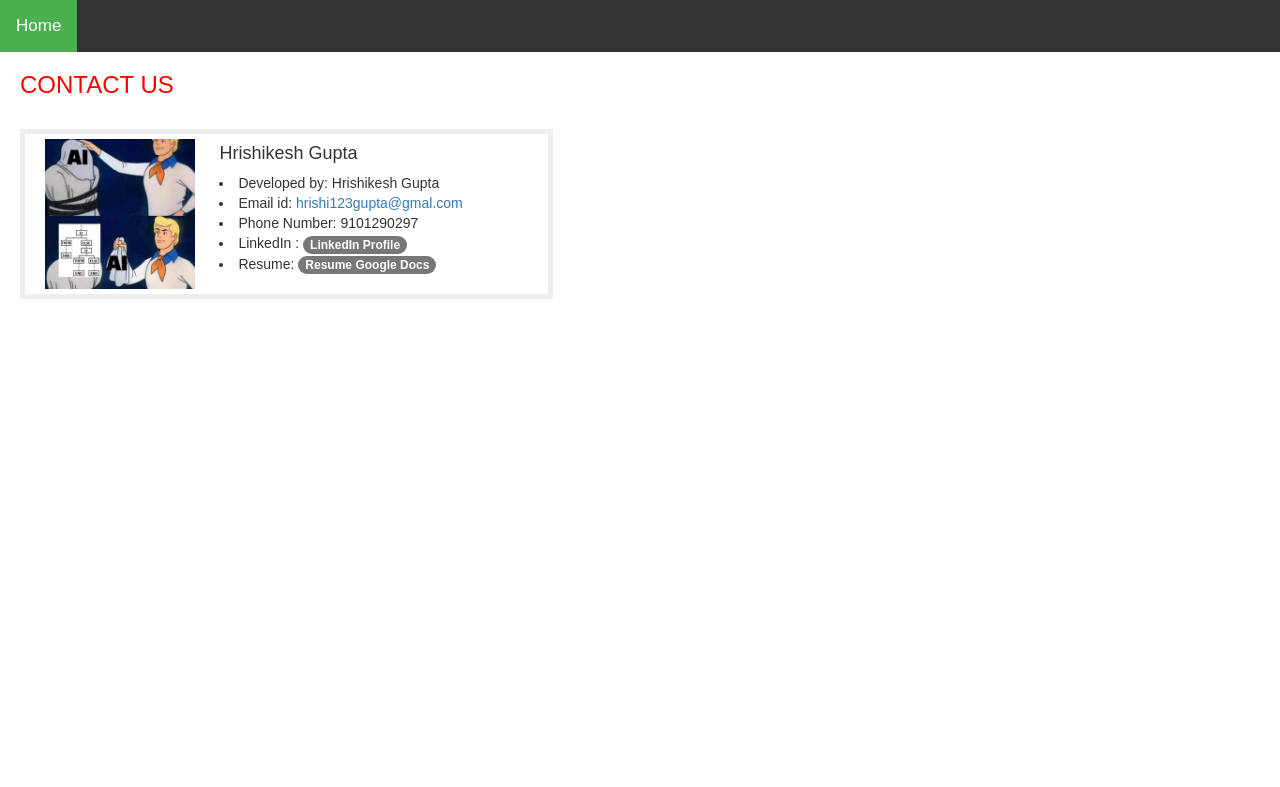
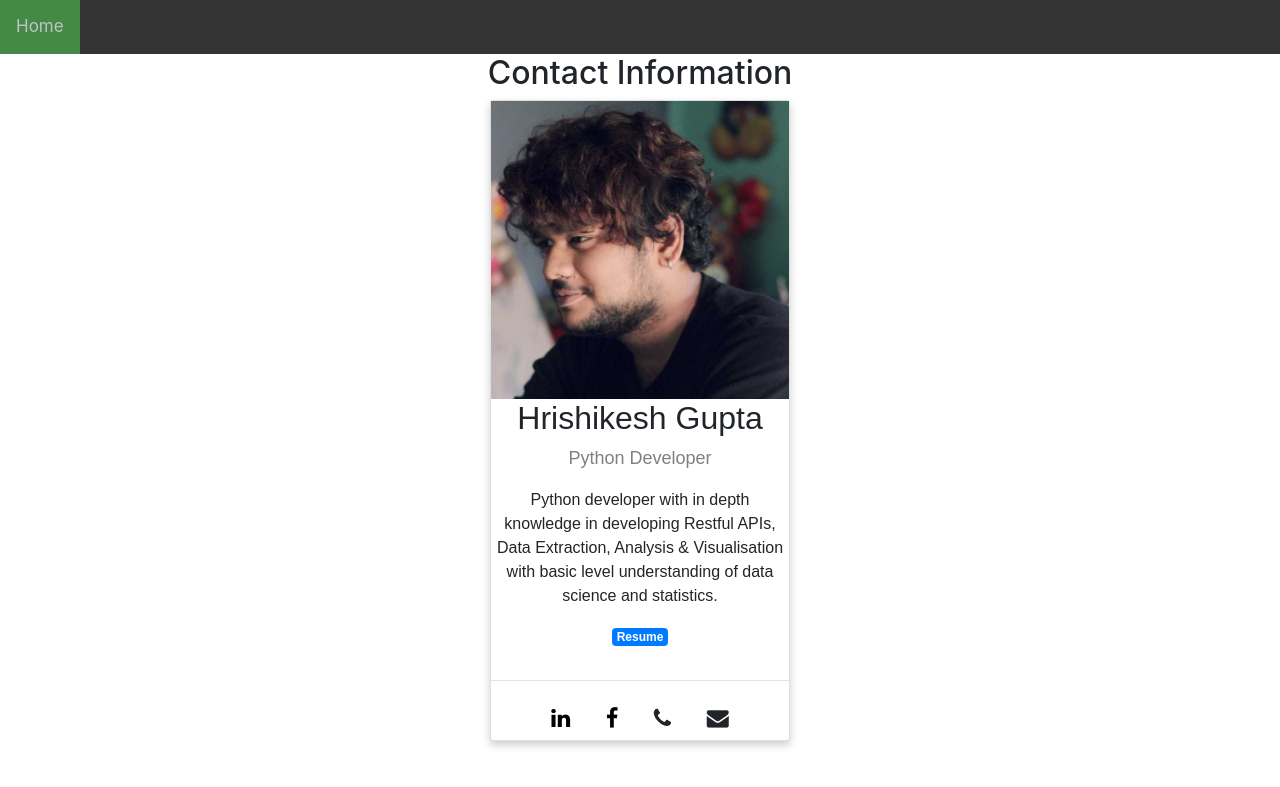
Before and after one commit to HrishikeshGupta/car_parking, a Django app: page /cars/contactus in a window 1280 px wide. Shown: the top 787 px of the page. Run offline with Django 3.2, Linux system fonts and the light colour scheme; some libraries are stand-ins or nearby versions.

Commit message:
updated contact us

```diff
--- a/cars/templates/cars/contactus.html
+++ b/cars/templates/cars/contactus.html
@@ -1,22 +1,52 @@
 {% load static %}
-
 
 <!DOCTYPE html>
 <html>
 <head>
-        <link rel="stylesheet" href="https://stackpath.bootstrapcdn.com/bootstrap/4.4.1/css/bootstrap.min.css" integrity="sha384-Vkoo8x4CGsO3+Hhxv8T/Q5PaXtkKtu6ug5TOeNV6gBiFeWPGFN9MuhOf23Q9Ifjh" crossorigin="anonymous">
-        <script src="https://code.jquery.com/jquery-3.4.1.slim.min.js" integrity="sha384-J6qa4849blE2+poT4WnyKhv5vZF5SrPo0iEjwBvKU7imGFAV0wwj1yYfoRSJoZ+n" crossorigin="anonymous"></script>
-        <script src="https://cdn.jsdelivr.net/npm/popper.js@1.16.0/dist/umd/popper.min.js" integrity="sha384-Q6E9RHvbIyZFJoft+2mJbHaEWldlvI9IOYy5n3zV9zzTtmI3UksdQRVvoxMfooAo" crossorigin="anonymous"></script>
-        <script src="https://stackpath.bootstrapcdn.com/bootstrap/4.4.1/js/bootstrap.min.js" integrity="sha384-wfSDF2E50Y2D1uUdj0O3uMBJnjuUD4Ih7YwaYd1iqfktj0Uod8GCExl3Og8ifwB6" crossorigin="anonymous"></script>
-        <script type="text/javascript" src='https://ajax.aspnetcdn.com/ajax/jQuery/jquery-1.8.3.min.js'></script>
-        <script type="text/javascript" src='https://cdnjs.cloudflare.com/ajax/libs/twitter-bootstrap/3.0.3/js/bootstrap.min.js'></script>
-         <link rel="stylesheet" href='https://cdnjs.cloudflare.com/ajax/libs/twitter-bootstrap/3.0.3/css/bootstrap.min.css'
-        media="screen" />
+<link rel="stylesheet" href="https://cdnjs.cloudflare.com/ajax/libs/font-awesome/4.7.0/css/font-awesome.min.css">
+<meta charset="utf-8">
+<meta name="viewport" content="width=device-width, initial-scale=1">
+<link rel="stylesheet" href="https://maxcdn.bootstrapcdn.com/bootstrap/4.4.1/css/bootstrap.min.css">
+<script src="https://ajax.googleapis.com/ajax/libs/jquery/3.4.1/jquery.min.js"></script>
+<script src="https://cdnjs.cloudflare.com/ajax/libs/popper.js/1.16.0/umd/popper.min.js"></script>
+<script src="https://maxcdn.bootstrapcdn.com/bootstrap/4.4.1/js/bootstrap.min.js"></script>
 <style>
-        body {
-        margin: 0;
-        font-family: Arial, Helvetica, sans-serif;
+    .card {
+      box-shadow: 0 4px 8px 0 rgba(0, 0, 0, 0.2);
+      max-width: 300px;
+      margin: auto;
+      text-align: center;
+      font-family: arial;
     }
+
+    .title {
+      color: grey;
+      font-size: 18px;
+    }
+
+    button {
+      border: none;
+      outline: 0;
+      display: inline-block;
+      padding: 8px;
+      color: white;
+      background-color: #000;
+      text-align: center;
+      cursor: pointer;
+      width: 100%;
+      font-size: 18px;
+    }
+
+    a {
+      text-decoration: none;
+      font-size: 22px;
+      color: black;
+    }
+
+    button:hover, a:hover {
+      opacity: 0.7;
+    }
+
         .topnav {
         overflow: hidden;
         background-color: #333;
@@ -37,8 +67,6 @@
         background-color: #4CAF50;
         color: white;
         }
-
-
 </style>
 </head>
 <body>
@@ -47,33 +75,36 @@
             <a class="active" href="/cars">Home</a>
         </div>
 
-         <h3> <font color="RED">&nbsp;&nbsp;&nbsp;CONTACT US</font></h3>
-             <div class="col-sm-5 col-md-5 col-xs-5" style="border: 5px solid #eee; margin: 20px">
-       <div>
-           <div class="col-sm-4 col-md-4 col-xs-8" style="padding: 5px">
-               <img alt="" src="{% static 'cars/images/aipic.jpg' %}" style="height: 150px;
-                   width: 150px" />
+<h2 style="text-align:center">Contact Information</h2>
+
+<div class="card">
+  <img src="{% static 'cars/images/hrishi.jpg' %}" alt="John" style="width:100%">
+  <h2>Hrishikesh Gupta</h2>
+  <p class="title">Python Developer</p>
+  <p>Python  developer with in depth knowledge in developing Restful APIs, Data Extraction,  Analysis & Visualisation with basic level understanding of data science and statistics.
+</p>
+  <p><a  target="_blank" href="https://docs.google.com/document/d/169qcs7yKBkddDkOOO4ex6FpILIESrY6BFNwbgdAxWdE/edit?usp=sharing" class="badge badge-primary">Resume</a></p>
+  <hr>
+  <div style="margin: 5px 5px;">
+  <a target="_blank" href="https://www.linkedin.com/in/hrishikesh-gupta-22b532151/"><i class="fa fa-linkedin"></i></a>  &nbsp;&nbsp;&nbsp;&nbsp;&nbsp;&nbsp;
+  <a target="_blank" href="https://www.facebook.com/hrishikesh.gupta.50"><i class="fa fa-facebook"></i></a> &nbsp;&nbsp;&nbsp;&nbsp;&nbsp;&nbsp;
+  <a><i class="fa fa-phone" onclick="myFunction()"></i></a> &nbsp;&nbsp;&nbsp;&nbsp;&nbsp;&nbsp;
+  <a><i class="fa fa-envelope" onclick="myFunction01()"></i></a>
   </div>
-           <div class="col-sm-8 col-md-8 col-xs-16">
-               <h4>
-                  Hrishikesh Gupta</h4>
-                <ui>
-            <li>Developed by: Hrishikesh Gupta</li>
-            <li>Email id: <a href="">hrishi123gupta@gmal.com</a></li>
-            <li>Phone Number: 9101290297</li>
-            <li>LinkedIn : <a  target="_blank" href="https://www.linkedin.com/in/hrishikesh-gupta-22b532151/" class="badge badge-primary">LinkedIn Profile</a></li>
-            <li>Resume: <a  target="_blank" href="https://docs.google.com/document/d/169qcs7yKBkddDkOOO4ex6FpILIESrY6BFNwbgdAxWdE/edit?usp=sharing" class="badge badge-primary">Resume Google Docs</a></li>
-        </ui>
+  <script>
+          function myFunction() {
+          // alert("8486899959 / 9101290297");
+          window.prompt("Contact Details","8486899959 / 9101290297");
+          }
+
+          function myFunction01() {
+          // alert("8486899959 / 9101290297");
+          window.prompt("Email","hrishi123gupta@gmail.com");
+          succcess
+          }
+
+   </script>
    </div>
-       </div>
-   </div>
-        <!--         <center><h3>CONTACT US</h3> <font color="brown"></font></center> -->
-        <!-- <ui>
-            <li>Developed by: Hrishikesh Gupta</li>
-            <li>Email id: <a href="">hrishi123gupta@gmal.com</a></li>
-            <li>Phone Number: 9101290297</li>
-            <li>LinkedIn : <a href="https://www.linkedin.com/in/hrishikesh-gupta-22b532151/">Hrishikesh</a></li>
-        <a href="/cars/about" class="badge badge-primary">READ ME</a>
-        </ui> -->
+
 </body>
 </html>
```
Also changed, not shown: cars/static/cars/images/hrishi.jpg (added). Lines whose indentation alone changed are shown as unchanged.
